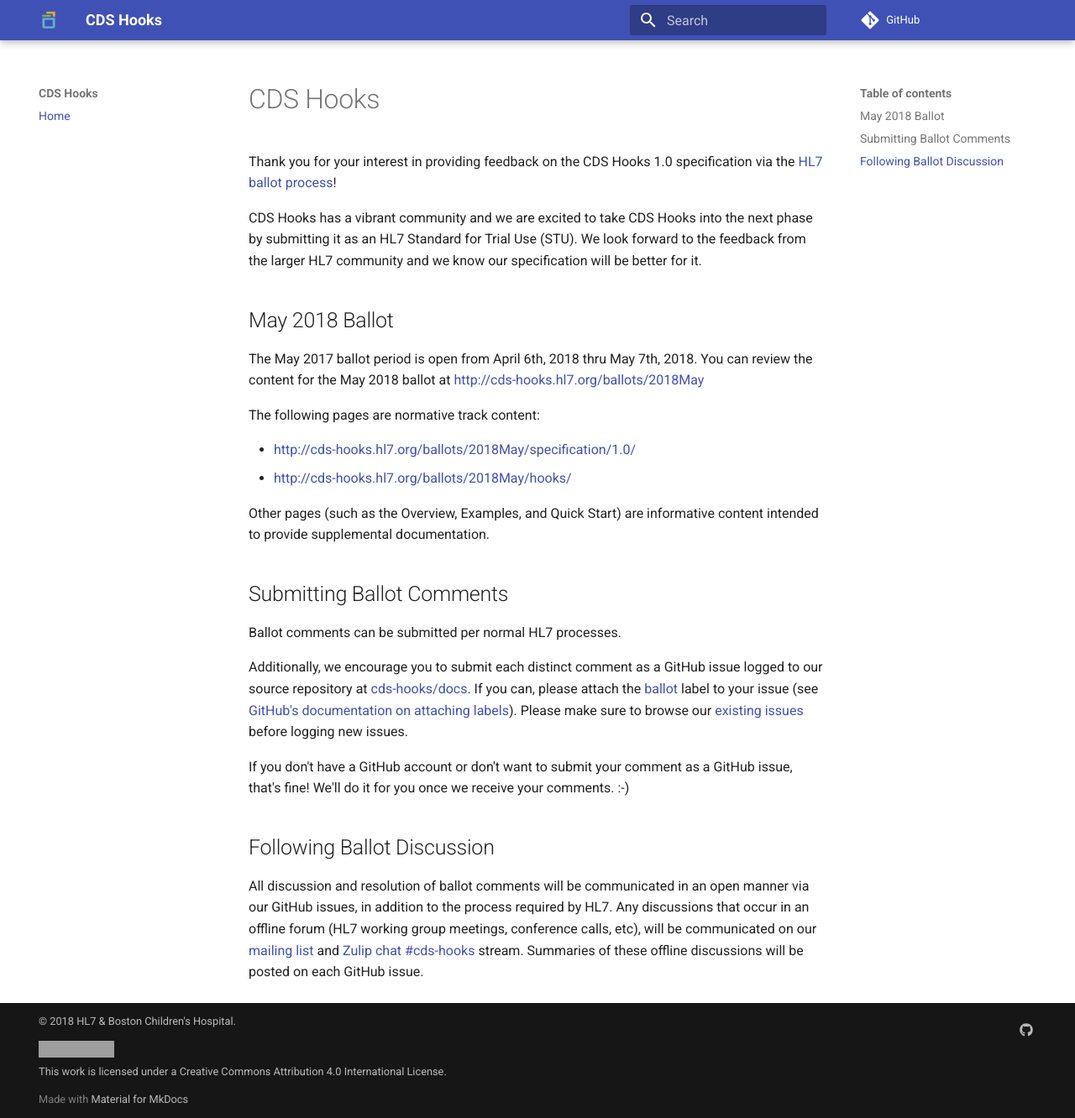
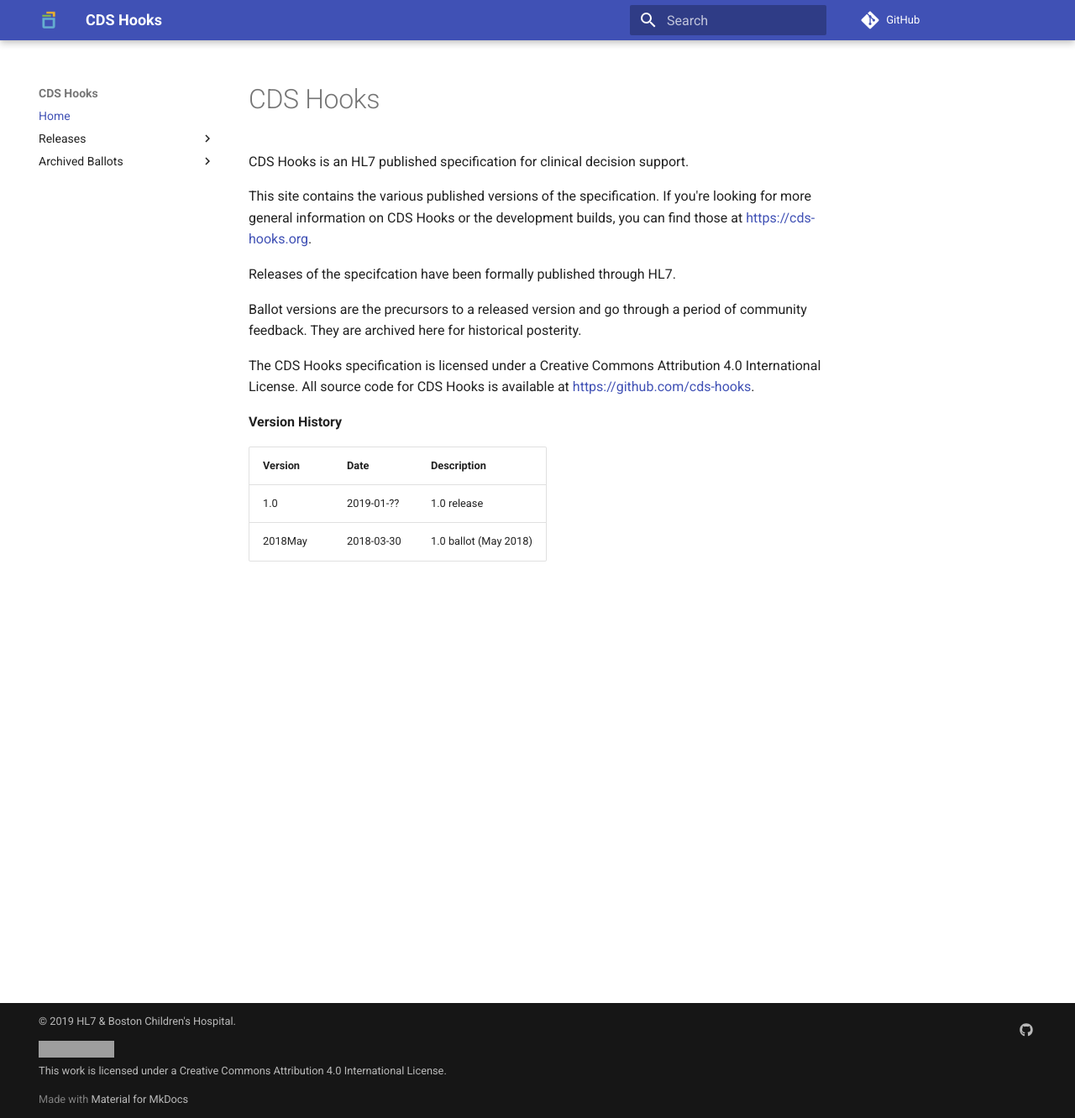
Before and after one commit to HL7/cds-hooks-hl7-site, an MkDocs documentation site: the page built from docs/index.md, in a window 1280 px wide and 1332 px high. Shown: the whole window at 84% size. Built offline with MkDocs 1.6.1 and Material for MkDocs 9.7.7, drawn with Linux system fonts in a browser that asks for light colours; comment, search, counter and statistics services are not loaded; grey boxes are pictures that could not be loaded.

Commit message:
Prep work for 1.0

```diff
--- a/docs/index.md
+++ b/docs/index.md
@@ -1,28 +1,18 @@
 # CDS Hooks
 
-Thank you for your interest in providing feedback on the CDS Hooks 1.0 specification via the [HL7](https://www.hl7.org) [ballot process](http://www.hl7.org/special/committees/publishing/schedules.cfm)!
+CDS Hooks is an HL7 published specification for clinical decision support.
 
-CDS Hooks has a vibrant community and we are excited to take CDS Hooks into the next phase by submitting it as an HL7 Standard for Trial Use (STU). We look forward to the feedback from the larger HL7 community and we know our specification will be better for it.
+This site contains the various published versions of the specification. If you're looking for more general information on CDS Hooks or the development builds, you can find those at [https://cds-hooks.org](https://cds-hooks.org).
 
-## May 2018 Ballot
+Releases of the specifcation have been formally published through HL7.
 
-The May 2017 ballot period is open from April 6th, 2018 thru May 7th, 2018. You can review the content for the May 2018 ballot at [http://cds-hooks.hl7.org/ballots/2018May](http://cds-hooks.hl7.org/ballots/2018May)
+Ballot versions are the precursors to a released version and go through a period of community feedback. They are archived here for historical posterity.
 
-The following pages are normative track content:
+The CDS Hooks specification is licensed under a Creative Commons Attribution 4.0 International License. All source code for CDS Hooks is available at [https://github.com/cds-hooks](https://github.com/cds-hooks).
 
-- [http://cds-hooks.hl7.org/ballots/2018May/specification/1.0/](http://cds-hooks.hl7.org/ballots/2018May/specification/1.0/)
-- [http://cds-hooks.hl7.org/ballots/2018May/hooks/](http://cds-hooks.hl7.org/ballots/2018May/hooks/)
+**Version History**
 
-Other pages (such as the Overview, Examples, and Quick Start) are informative content intended to provide supplemental documentation.
-
-## Submitting Ballot Comments
-
-Ballot comments can be submitted per normal HL7 processes.
-
-Additionally, we encourage you to submit each distinct comment as a GitHub issue logged to our source repository at [cds-hooks/docs](https://github.com/cds-hooks/docs/issues). If you can, please attach the [ballot](https://github.com/cds-hooks/docs/labels/ballot) label to your issue (see [GitHub's documentation on attaching labels](https://help.github.com/articles/applying-labels-to-issues-and-pull-requests/)). Please make sure to browse our [existing issues](https://github.com/cds-hooks/docs/issues) before logging new issues.
-
-If you don't have a GitHub account or don't want to submit your comment as a GitHub issue, that's fine! We'll do it for you once we receive your comments. :-)
-
-## Following Ballot Discussion
-
-All discussion and resolution of ballot comments will be communicated in an open manner via our GitHub issues, in addition to the process required by HL7. Any discussions that occur in an offline forum (HL7 working group meetings, conference calls, etc), will be communicated on our [mailing list](https://groups.google.com/forum/#!forum/cds-hooks) and [Zulip chat #cds-hooks](https://chat.fhir.org/#narrow/stream/cds-hooks)  stream. Summaries of these offline discussions will be posted on each GitHub issue.
+| Version  | Date       | Description |
+| -------- | ---------- | ----------- |
+| 1.0      | 2019-01-?? | 1.0 release |
+| 2018May  | 2018-03-30 | 1.0 ballot (May 2018) |
--- a/mkdocs.yml
+++ b/mkdocs.yml
@@ -12,6 +12,11 @@
 
 nav:
 - Home: 'index.md'
+- Releases:
+  - 1.0: 'https://cds-hooks.hl7.org/1.0/'
+- Archived Ballots:
+  - Home: 'ballots/index.md'
+  - 2018May: 'https://cds-hooks.hl7.org/ballots/2018May'
 
 repo_url: 'https://github.com/cds-hooks/hl7-site'
 
@@ -21,4 +26,4 @@
       guess_lang: false
       linenums: true
 
-copyright: © 2018 HL7 & Boston Children's Hospital.<p /> <a rel="license" href="http://creativecommons.org/licenses/by/4.0/"><img alt="Creative Commons License" style="border-width:0" src="https://i.creativecommons.org/l/by/4.0/80x15.png" /></a><br />This work is licensed under a <a rel="license" href="http://creativecommons.org/licenses/by/4.0/">Creative Commons Attribution 4.0 International License</a>.
+copyright: © 2019 HL7 & Boston Children's Hospital.<p /> <a rel="license" href="http://creativecommons.org/licenses/by/4.0/"><img alt="Creative Commons License" style="border-width:0" src="https://i.creativecommons.org/l/by/4.0/80x15.png" /></a><br />This work is licensed under a <a rel="license" href="http://creativecommons.org/licenses/by/4.0/">Creative Commons Attribution 4.0 International License</a>.
```
Also changed, not shown: docs/ballots/index.md (added, +24 -0 lines).
